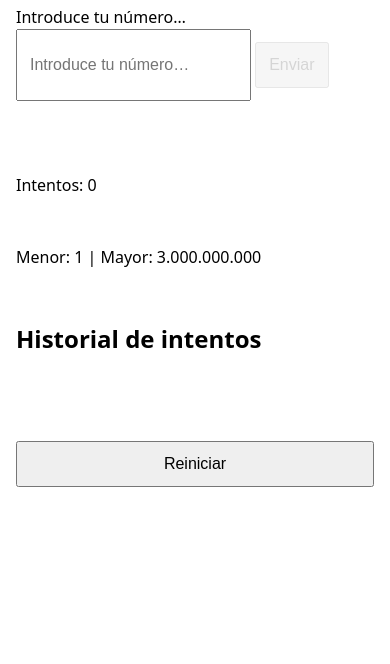
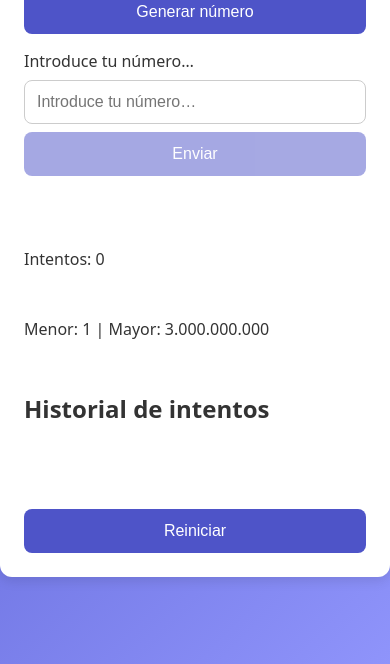
Before and after one commit to Pablohorch/Adivinadornumero, a plain HTML site: page index.html in a window 390 px wide. Shown: the part 180-844 px from the top of the page. Drawn offline with Linux system fonts and the light colour scheme.

Commit message:
Mejora diseño responsivo

```diff
--- a/index.html
+++ b/index.html
@@ -5,13 +5,77 @@
 <meta name="viewport" content="width=device-width, initial-scale=1">
 <title>Adivina el número</title>
 <style>
-  /* Mobile-first, one-column layout */
-  body { font-family: system-ui, sans-serif; margin: 0; padding: 1rem; line-height: 1.5; }
-  main { max-width: 400px; margin: 0 auto; display: flex; flex-direction: column; gap: 1rem; }
-  button, input { font-size: 1rem; padding: 0.75rem; min-height: 44px; }
-  button:disabled { opacity: 0.5; }
-  button:focus, input:focus { outline: 2px solid #005fcc; outline-offset: 2px; }
-  .feedback { min-height: 1.5em; }
+  /* Diseño responsive y atractivo */
+  body {
+    font-family: system-ui, sans-serif;
+    margin: 0;
+    min-height: 100vh;
+    display: flex;
+    justify-content: center;
+    align-items: center;
+    background: linear-gradient(135deg, #4e54c8, #8f94fb);
+    color: #333;
+  }
+
+  main {
+    width: 100%;
+    max-width: 480px;
+    background: #fff;
+    border-radius: 12px;
+    box-shadow: 0 4px 12px rgba(0, 0, 0, 0.1);
+    padding: 1.5rem;
+    display: flex;
+    flex-direction: column;
+    gap: 1rem;
+  }
+
+  h1 {
+    text-align: center;
+    margin: 0;
+  }
+
+  form {
+    display: flex;
+    flex-direction: column;
+    gap: 0.5rem;
+    width: 100%;
+  }
+
+  button,
+  input {
+    font-size: 1rem;
+    padding: 0.75rem;
+    min-height: 44px;
+    border-radius: 8px;
+    border: 1px solid #ccc;
+  }
+
+  button {
+    background-color: #4e54c8;
+    color: #fff;
+    border: none;
+    cursor: pointer;
+  }
+
+  button:disabled {
+    opacity: 0.5;
+    cursor: not-allowed;
+  }
+
+  button:focus,
+  input:focus {
+    outline: 2px solid #005fcc;
+    outline-offset: 2px;
+  }
+
+  #guessInput {
+    width: 100%;
+    box-sizing: border-box;
+  }
+
+  .feedback {
+    min-height: 1.5em;
+  }
 </style>
 </head>
 <body>
```
